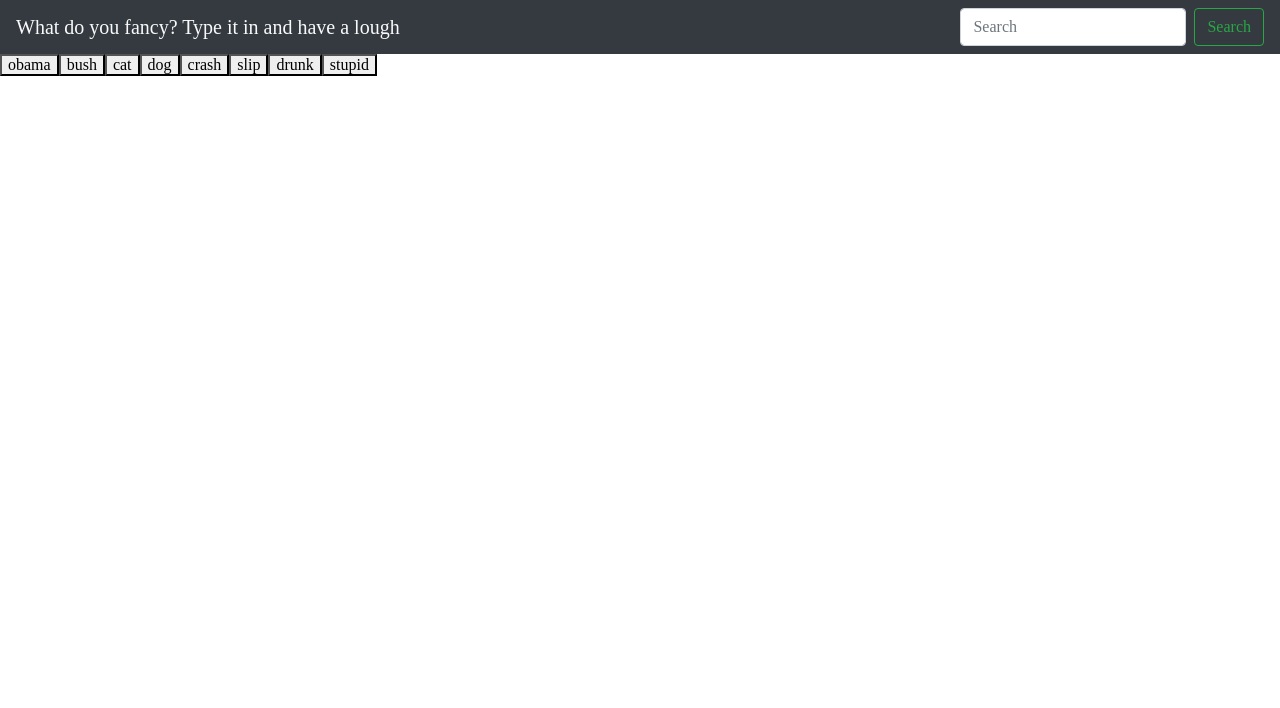
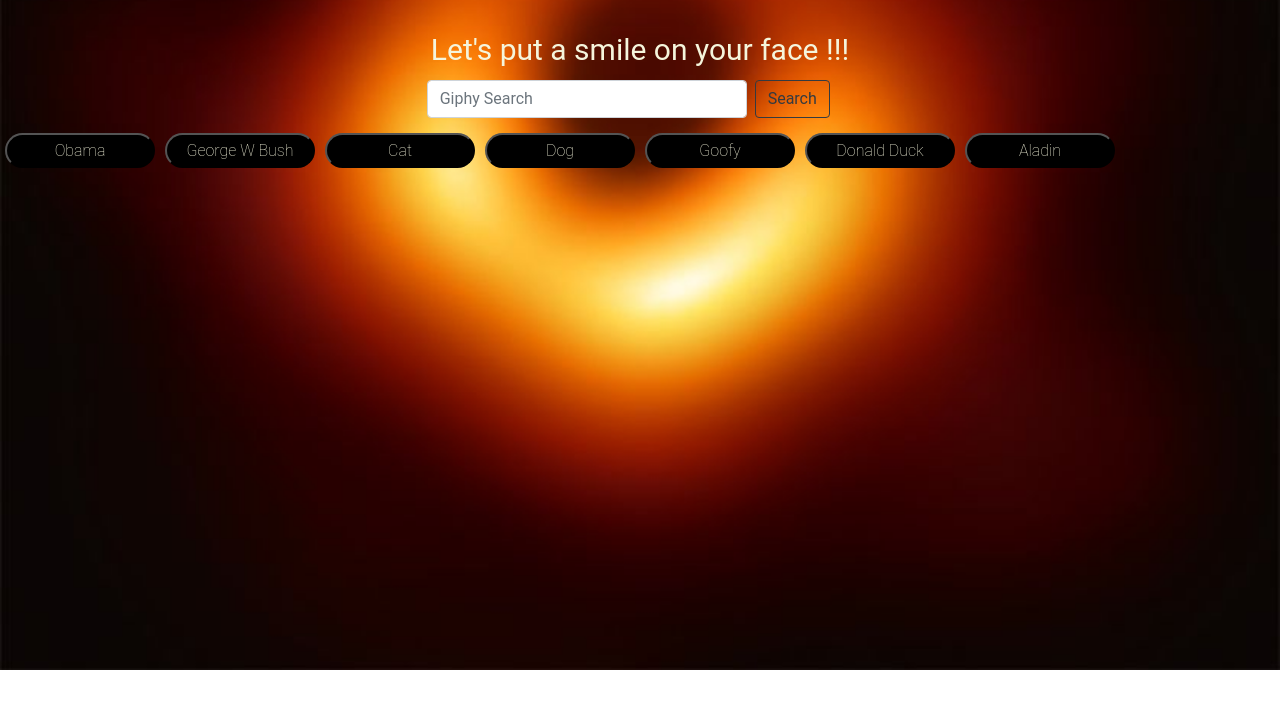
Before and after one commit to jjeskovs/GIPHYAPI, a plain HTML site: page index.html in a window 1280 px wide. Drawn offline with nearby package versions, Linux system fonts and the light colour scheme.

Commit message:
Working copy to submit

```diff
--- a/assets/css/style.css
+++ b/assets/css/style.css
@@ -1,4 +1,43 @@
-#display {
+#main {
     display:inline-block;
 
 }
+
+body {
+    background-image: url("../images/background.jpg");
+    background-repeat: no-repeat;
+    background-position: center;
+    background-size: cover;
+    font-family: 'Roboto',sans-serif;
+}
+
+#header {
+    height: 50px;
+    text-align: center;
+    color: beige;
+    font-size: 30px;
+    margin-top: 10px;
+    margin-bottom: 20px;
+    padding: 25px;
+
+}
+
+.giphy {
+    width: 150px;
+    height: 35px;
+    border-radius: 5px 15px;
+    background: black;
+    color: beige;
+    margin: 5px;
+    display: inline-block;
+    border-radius: 2em;
+    box-sizing: border-box;
+    text-decoration: none;
+
+    font-weight: 200;
+
+}
+#buttons-view {
+    margin-top: 10px;
+    margin-bottom: 10px;
+}
--- a/assets/javascript/app.js
+++ b/assets/javascript/app.js
@@ -1,7 +1,7 @@
 //my apiKey
 var apiKey = "hbuLCrXiCc4bb7xSVC1SQFONfoCfWBwj"
 
-var giffButtons = ["obama", "bush", "cat", "dog", "crash", "slip", "drunk", "stupid"];
+var giffButtons = ["Obama", "George W Bush", "Cat", "Dog", "Goofy", "Donald Duck", "Aladin"];
 
 // this function renders initial buttons
 function renderButtons() {
@@ -22,7 +22,7 @@ function renderButtons() {
 renderButtons();
 
 //this function will add new giffs to an array
-$("#form-id").on("click", function(event){
+$("#form-id").submit(function(event){
     event.preventDefault();   // stops the page from refreshing
     // debugger;
     var newGiff = $("#add-giff").val().trim(); // grabs the value from search bar
@@ -59,32 +59,30 @@ $("#buttons-view").on("click", ".giphy", function() {
         var selectionDiv = $("<div>");
         var p = $("<p>").text("Rating: " + results[i].rating)
         var giffDiv = $("<img>");
-        giffDiv.attr("src", results[i].images.fixed_height.url); // if you add _still will be a still image
-        // giffDiv.attr("data-value", results[i]) // trial for still/animate
+        giffDiv.attr("src", results[i].images.fixed_height_still.url); // if you add _still will be a still image
+        giffDiv.attr("data-still", results[i].images.fixed_height_still.url);
         giffDiv.attr("data-animated", results[i].images.fixed_height.url);
-        giffDiv.attr("data-still", results[i].images.fixed_height_still.url);
         giffDiv.attr("data-state", "still");
+        giffDiv.addClass("gif");
 
-        selectionDiv.attr("src", results[i].images.fixed_still) // trial for still/animate
+        // selectionDiv.attr("src", results[i].images.fixed_still) // trial for still/animate
+        selectionDiv.append(giffDiv);
         selectionDiv.append(p);
-        selectionDiv.append(giffDiv);
 
         $("#display").prepend(selectionDiv);
+
 
      }
 
    });
 });
 
-    // code to animate the giffs
+    // code to animate/stop the giffs
 
-   $(".gif").on("click", function() {
-//     alert("I was clicked")
-    // The attr jQuery method allows us to get or set the value of any attribute on our HTML element
+   $("#display").on("click", function() {
+
         var state = $(this).attr("data-state");
-        // // If the clicked image's state is still, update its src attribute to what its data-animate value is.
-        // // Then, set the image's data-state to animate
-        // // Else set src to the data-still value
+
         if (state === "still") {
           $(this).attr("src", $(this).attr("data-animate"));
           $(this).attr("data-state", "animate");
--- a/index.html
+++ b/index.html
@@ -16,18 +16,19 @@
 
         </head>
         <body>
-                <nav class="navbar text-light navbar-primary bg-dark">
-                        <a class="navbar-brand">What do you fancy? Type it in and have a lough</a>
-                        <form class="form-inline" id="form-id">
-                          <input class="form-control mr-sm-2" id="add-giff" type="search" placeholder="Search" aria-label="Search">
-                          <button class="btn btn-outline-success my-2 my-sm-0" type="submit">Search</button>
-                        </form>
-                      </nav>
 
-                      <div id="buttons-view" class="giff-buttons"></div>
-                      <div id="display"></div>
-            <!-- <button type="button" id="buttons" class="btn btn-dark">Dark</button> -->
-           <!-- JS script  -->
-        <script type="text/javascript" src="assets/javascript/app.js"></script>
+            <header id="header">Let's put a smile on your face !!!</header>
+            <form class="form-inline" id="form-id">
+                <input class="form-control mr-sm-2 col-md-3 offset-md-4" id="add-giff" type="search" placeholder="Giphy Search" aria-label="Search">
+                <button class="btn btn-outline-dark my-2 my-sm-0" type="submit">Search</button>
+            </form>
+            <wrapper id="main">
+                <div id="buttons-view" class="giff-buttons"></div>
+                <div id="display"></div>
+            </wrapper>
+
+            <!-- JS script  -->
+            <script type="text/javascript" src="assets/javascript/app.js"></script>
+
         </body>
         </html>
```
Also changed, not shown: assets/images/background.jpg (added).
